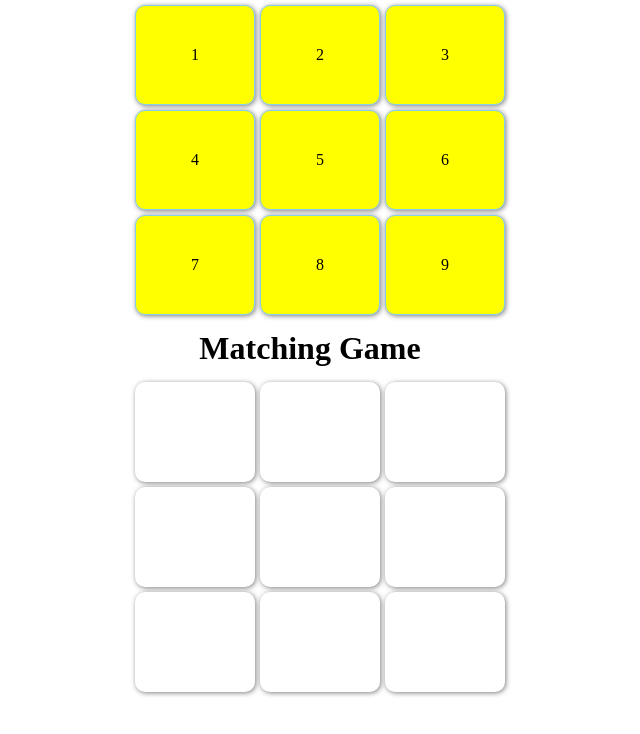
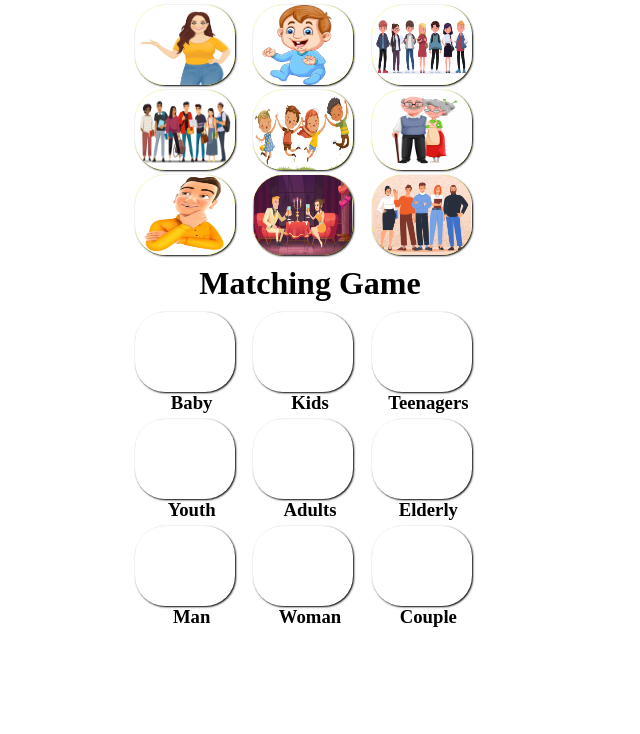
Before and after one commit to Teacher-Jorge/Matching-Game, a plain HTML site: page index.html in a window 1280 px wide. Shown: the whole page, without its empty margins (330-970 px from the left). Drawn offline with Linux system fonts and the light colour scheme.

Commit message:
Add files via upload

```diff
--- a/index.html
+++ b/index.html
@@ -12,52 +12,67 @@
     <audio id="boing" src="assets/boing.wav"></audio>
     <audio id="confirm" src="assets/confirm.mp3"></audio>
 
+
+
     <div class="container">
-        <div class="words" draggable="true" ondragstart="drag(event)" id="1">1</div>
-        <div class="words" draggable="true" ondragstart="drag(event)" id="2">2</div>
-        <div class="words" draggable="true" ondragstart="drag(event)" id="3">3</div>
-        <div class="words" draggable="true" ondragstart="drag(event)" id="4">4</div>
-        <div class="words" draggable="true" ondragstart="drag(event)" id="5">5</div>
-        <div class="words" draggable="true" ondragstart="drag(event)" id="6">6</div>
-        <div class="words" draggable="true" ondragstart="drag(event)" id="7">7</div>
-        <div class="words" draggable="true" ondragstart="drag(event)" id="8">8</div>
-        <div class="words" draggable="true" ondragstart="drag(event)" id="9">9</div>
+        <img class="words" draggable="true" ondragstart="drag(event)" id="8" src="assets/woman.png">
+        <img class="words" draggable="true" ondragstart="drag(event)" id="1" src="assets/baby.png">
+        <img class="words" draggable="true" ondragstart="drag(event)" id="3" src="assets/teenagers.png">
+        <img class="words" draggable="true" ondragstart="drag(event)" id="4" src="assets/youth.png">
+        <img class="words" draggable="true" ondragstart="drag(event)" id="2" src="assets/kids.png">
+        <img class="words" draggable="true" ondragstart="drag(event)" id="6" src="assets/elderly.png">
+        <img class="words" draggable="true" ondragstart="drag(event)" id="7" src="assets/man.png">
+        <img class="words" draggable="true" ondragstart="drag(event)" id="9" src="assets/couple.png">
+        <img class="words" draggable="true" ondragstart="drag(event)" id="5" src="assets/adults.png">
+
     </div>
+
     <div class="heading">
         <h1 id="heading">Matching Game</h1>
     </div>
+
     <div class="container">
+
         <div class="figura">
             <div class="box" id="0" ondrop="drop(event)" ondragover="allowDrop(event)"></div>
+            <div class="caption"><h3>Baby</h3></div>
         </div>
 
         <div class="figura">
             <div class="box" id="1" ondrop="drop(event)" ondragover="allowDrop(event)"></div>
+            <div class="caption"><h3>Kids</h3></div>
         </div>
 
         <div class="figura">
             <div class="box" id="2" ondrop="drop(event)" ondragover="allowDrop(event)"></div>
+            <div class="caption"><h3>Teenagers</h3></div>
         </div>
 
         <div class="figura">
             <div class="box" id="3" ondrop="drop(event)" ondragover="allowDrop(event)"></div>
+            <div class="caption"><h3>Youth</h3></div>
         </div>
-
         <div class="figura">
             <div class="box" id="4" ondrop="drop(event)" ondragover="allowDrop(event)"></div>
+            <div class="caption"><h3>Adults</h3></div>
         </div>
         <div class="figura">
             <div class="box" id="5" ondrop="drop(event)" ondragover="allowDrop(event)"></div>
+            <div class="caption"><h3>Elderly</h3></div>
         </div>
         <div class="figura">
             <div class="box" id="6" ondrop="drop(event)" ondragover="allowDrop(event)"></div>
+            <div class="caption"><h3>Man</h3></div>
         </div>
         <div class="figura">
             <div class="box" id="7" ondrop="drop(event)" ondragover="allowDrop(event)"></div>
+            <div class="caption"><h3>Woman</h3></div>
         </div>
         <div class="figura">
             <div class="box" id="8" ondrop="drop(event)" ondragover="allowDrop(event)"></div>
+            <div class="caption"><h3>Couple</h3></div>
         </div>
+
 
     </div>
 </div>
--- a/style.css
+++ b/style.css
@@ -15,40 +15,38 @@
     gap: 5px;
 }
 
-.pics {
-    display: flex;
-    justify-content: center;
-    align-items: center;
-    border: 1px solid skyblue;
-    width: 120px;
-    height: 100px;
-    border-radius: 10px;
-    background: yellow;
-    box-shadow: 1px 1px 5px rgba(0,0,0,0.5);
-}
-
 .heading {
     display: flex;
     justify-content: center;
     align-items: center;
-    margin: 10px 0;
+    margin: 5px 0;
+}
+
+.caption {
+    display: flex;
+    justify-content: center;
+}
+
+.images {
+    width: 100px;
+    height: 80px;
+    border-radius: 30px;
 }
 .words {
     display: flex;
     justify-content: center;
     align-items: center;
-    border: 1px solid skyblue;
-    width: 120px;
-    height: 100px;
-    border-radius: 10px;
+    width: 100px;
+    height: 80px;
+    border-radius: 30px;
     background: yellow;
-    box-shadow: 1px 1px 5px rgba(0,0,0,0.5);
+    box-shadow: 1px 1px 2px black;
 }
 
 .box {
-    width: 120px;
-    height: 100px;
-    box-shadow: 1px 1px 5px rgba(0,0,0,0.5);
-    border-radius: 10px;
+    width: 100px;
+    height: 80px;
+    box-shadow: 1px 1px 2px black;
+    border-radius: 30px;
     background-color: #fff;
 }
```
Also changed, not shown: assets/adults.png (added), assets/baby.png (added), assets/couple.png (added), assets/elderly.png (added), assets/family.png (added), assets/kids.png (added), assets/man.png (added), assets/teenagers.png (added), assets/woman.png (added), assets/youth.png (added).
